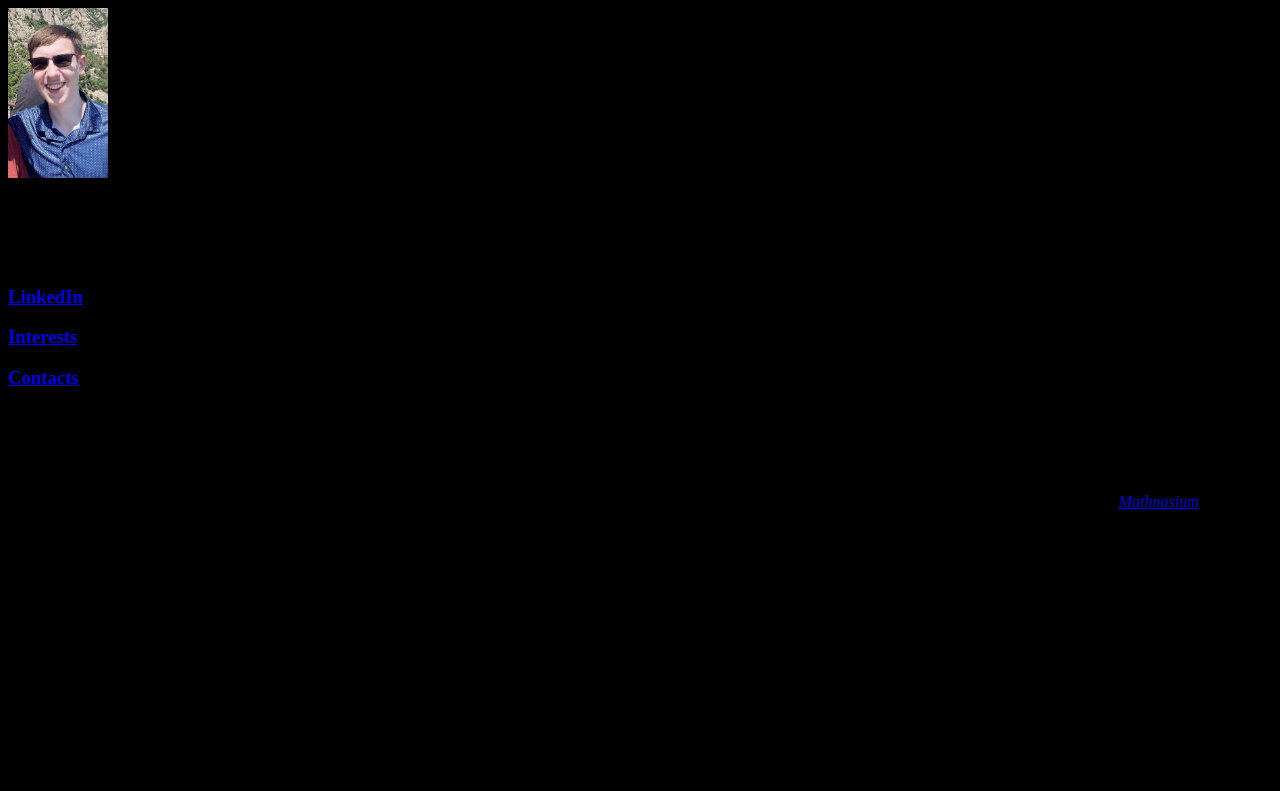
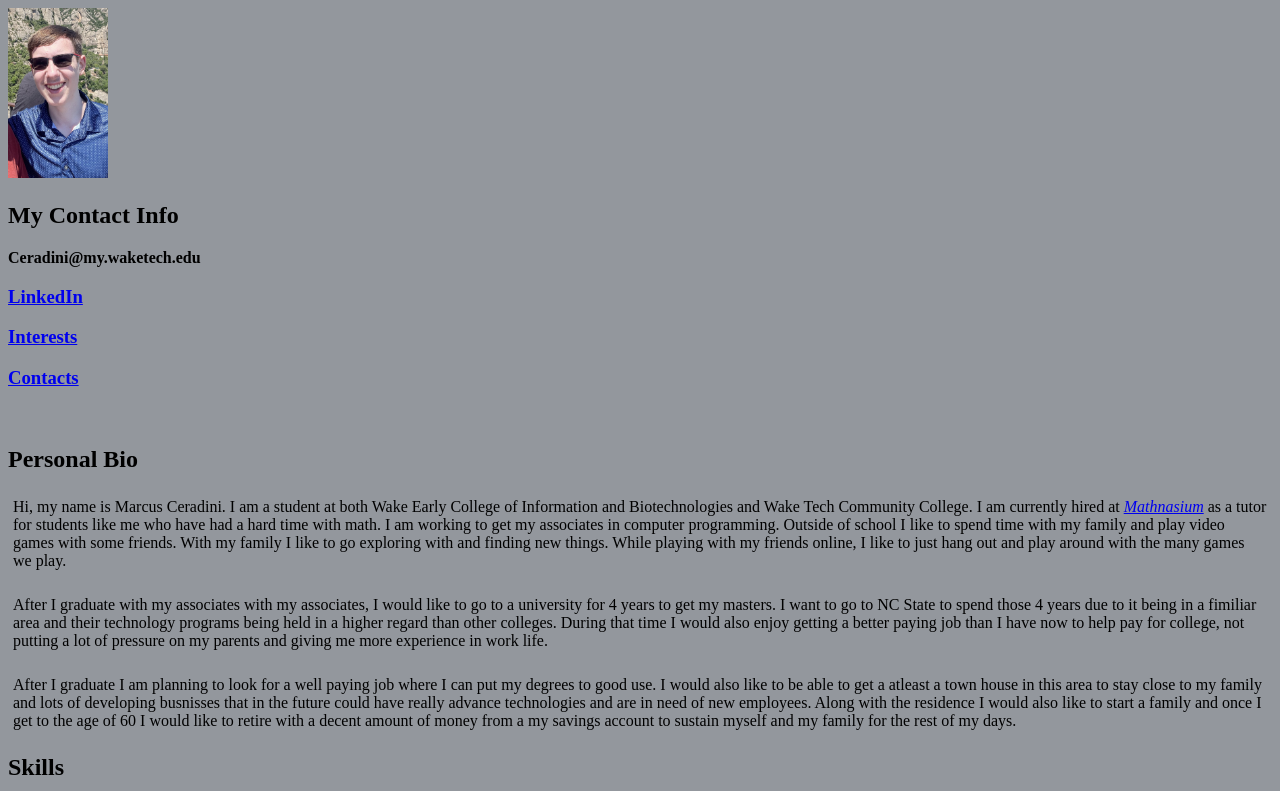
Before and after one commit to MarcusCeradini/mnceradini.github.io, a plain HTML site: page Personal Site/Index.html in a window 1280 px wide. Shown: the top 791 px of the page. Drawn offline with Linux system fonts and the light colour scheme.

Commit message:
changed background and experimenting

```diff
--- a/Personal Site/Index.html
+++ b/Personal Site/Index.html
@@ -33,8 +33,6 @@
             could have really advance technologies and are in need of new employees. Along with the residence I would also like to start a family
             and once I get to the age of 60 I would like to retire with a decent amount of money from a my savings account to sustain myself and my family for the rest of my days.
         </p>
-
-        <h4>-------------------------------------------------------------------------------------------------------------------------------------------</h4>
 
         <h2>Skills</h2>
         <table>
--- a/Personal Site/style.css
+++ b/Personal Site/style.css
@@ -1,3 +1,10 @@
 body{
-    background-color: black;
+    background-color: #93979D;
 }
+p{
+    padding: 5px;
+    border-radius: 3px, 3px;
+    border-width: 3px;
+    border-top: 3px;
+    border-color: black;
+}
```
